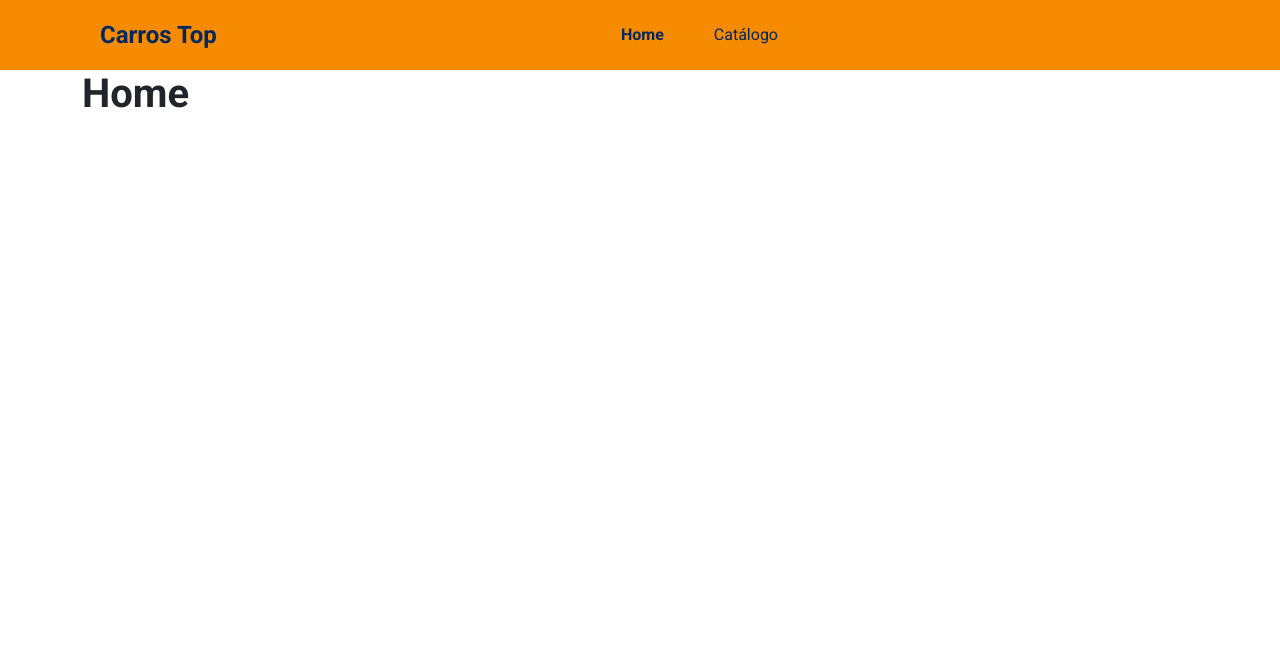
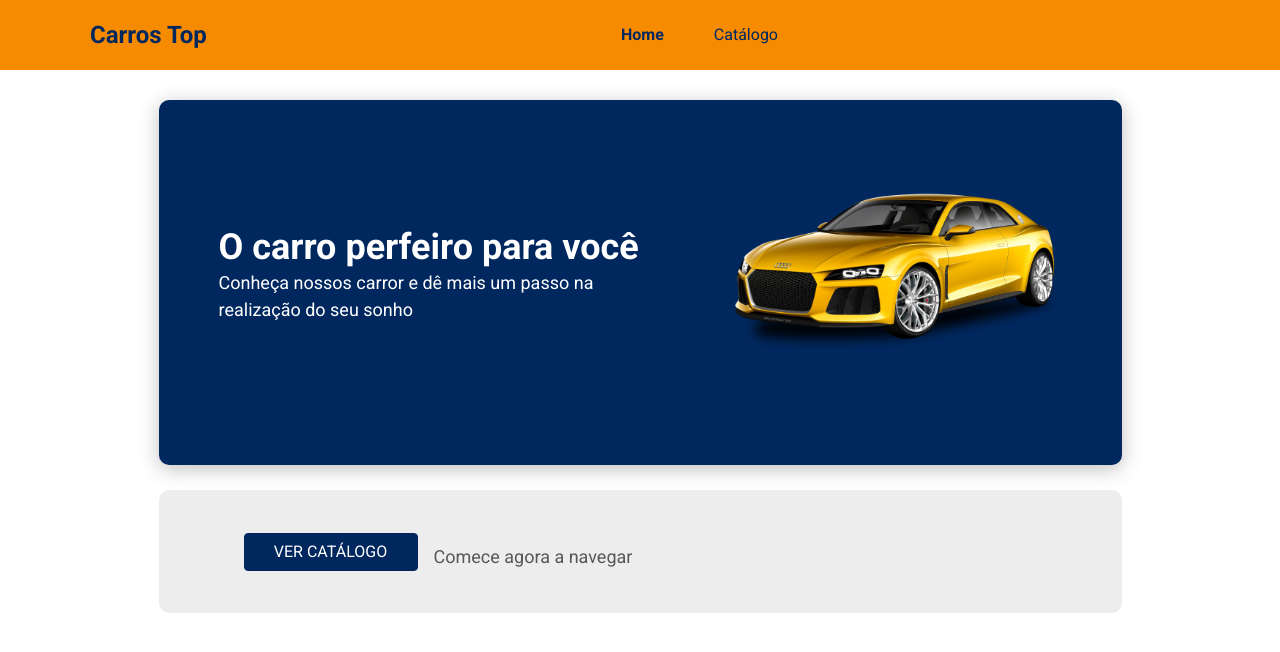
Before and after one commit to Henrique-Bunker/ds-cap07-henrique, a React (Create React App) app: page / in a window 1280 px wide. Shown: the top 652 px of the page. Built offline with nearby package versions, Linux system fonts and the light colour scheme.

Commit message:
chroe: home page

```diff
--- a/src/components/Navbar/styles.css
+++ b/src/components/Navbar/styles.css
@@ -33,7 +33,7 @@
 
 @media (min-width: 576px) {
   .main-nav {
-    padding-left: 88px;
+    padding-left: 78px;
   }
 }
 
--- /dev/null
+++ b/src/pages/Home/catStyles.css
@@ -0,0 +1,59 @@
+.catalog-container {
+  padding: 0 10px;
+}
+
+.catalog-card {
+  display: flex;
+  flex-direction: column;
+  align-items: center;
+  justify-content: center;
+  padding: 25px 40px;
+  background-color: #ededed;
+  border-radius: 10px;
+  max-height: 123px;
+}
+
+.catalog-card a {
+  width: 174px;
+  text-transform: uppercase;
+}
+
+.catalog-card span {
+  font-size: 18px;
+  padding-top: 10px;
+  color: #585858;
+}
+
+@media (min-width: 576px) {
+  .catalog-container {
+    padding: 5px 10px;
+  }
+
+  .catalog-card {
+    flex-direction: row;
+    justify-content: center;
+    height: 123px;
+  }
+
+  .catalog-card span {
+    padding-left: 16px;
+  }
+}
+
+@media (min-width: 768px) {
+  .catalog-card {
+    justify-content: flex-start;
+  }
+  .catalog-card a {
+    margin-left: 45px;
+  }
+}
+
+@media (min-width: 1200px) {
+  .catalog-card {
+    width: 100%;
+  }
+  .catalog-container {
+    width: 983px;
+  }
+}
--- a/src/pages/Home/index.tsx
+++ b/src/pages/Home/index.tsx
@@ -1,10 +1,35 @@
 import Navbar from 'components/Navbar'
+import './styles.css'
+import './catStyles.css'
+import car from 'assets/images/car-header-1.png'
+
 const Home = () => {
   return (
     <>
       <Navbar />
-      <div className="container">
-        <h1>Home</h1>
+      <div className="page-container">
+        <div className="home-container">
+          <div className="home-card bg-primary">
+            <div className="home-image-container">
+              <img src={car} alt="" />
+            </div>
+            <div className="home-content-container">
+              <h6>O carro perfeiro para você</h6>
+              <p>
+                Conheça nossos carror e dê mais um passo na realização do seu
+                sonho
+              </p>
+            </div>
+          </div>
+        </div>
+        <div className="catalog-container">
+          <div className="catalog-card">
+            <a href="link" className="btn btn-primary">
+              Ver Catálogo
+            </a>
+            <span>Comece agora a navegar</span>
+          </div>
+        </div>
       </div>
     </>
   )
--- /dev/null
+++ b/src/pages/Home/styles.css
@@ -0,0 +1,143 @@
+.home-container {
+  padding: 20px 10px;
+  font-size: 20px;
+  text-align: center;
+}
+
+.home-card {
+  display: flex;
+  flex-direction: column;
+  border-radius: 10px;
+  padding: 30px 15px;
+  box-shadow: 0px 4px 20px rgba(0, 0, 0, 0.25);
+}
+
+.home-card img {
+  padding: 20px;
+  width: 100%;
+  max-width: 333px;
+  height: auto;
+}
+
+.home-content-container {
+  display: flex;
+  flex-direction: column;
+  justify-content: space-around;
+  height: 120px;
+}
+
+.home-content-container h6,
+.home-content-container p {
+  color: white;
+}
+
+.home-content-container h6 {
+  font-size: 22px;
+}
+
+.home-content-container p {
+  font-size: 14px;
+}
+
+@media (min-width: 576px) {
+  .home-card {
+    height: 365px;
+    padding: 10px 15px;
+  }
+
+  .home-card img {
+    padding: 20px;
+    max-width: 333px;
+  }
+
+  .home-content-container {
+    padding: 0 40px;
+    height: auto;
+  }
+
+  .home-content-container h6 {
+    font-size: 36px;
+  }
+
+  .home-content-container p {
+    font-size: 18px;
+  }
+}
+
+@media (min-width: 768px) {
+  .home-card {
+    height: 475px;
+    padding: 60px 15px;
+  }
+
+  .home-card img {
+    padding: 0;
+    margin-bottom: 40px;
+  }
+
+  .home-content-container {
+    padding: 0 140px;
+    height: auto;
+  }
+}
+
+@media (min-width: 992px) {
+  .home-container {
+    padding: 30px 10px 20px 10px;
+  }
+
+  .home-card {
+    height: 579px;
+    padding: 90px 15px;
+  }
+
+  .home-card img {
+    margin-bottom: 30px;
+    max-width: 455px;
+  }
+
+  .home-content-container {
+    padding: 0 250px;
+    height: auto;
+  }
+}
+
+@media (min-width: 1200px) {
+  .page-container {
+    display: flex;
+    flex-direction: column;
+    align-items: center;
+  }
+  .home-card {
+    flex-direction: row-reverse;
+    max-width: 979px;
+    height: 365px;
+    padding: 60px 60px;
+    justify-content: center;
+    align-items: center;
+    text-align: start;
+  }
+
+  .home-card img {
+    max-width: 333px;
+  }
+
+  .home-content-container {
+    width: 510px;
+    padding: 0;
+    justify-content: center;
+    height: auto;
+  }
+
+  .home-content-container p {
+    padding-right: 90px;
+  }
+}
+
+/*
+.home-content-container {
+    padding: 0px;
+    justify-content: center;
+    height: auto;
+  }
+*/
```
Also changed, not shown: src/assets/images/car-header-1.png (added).
